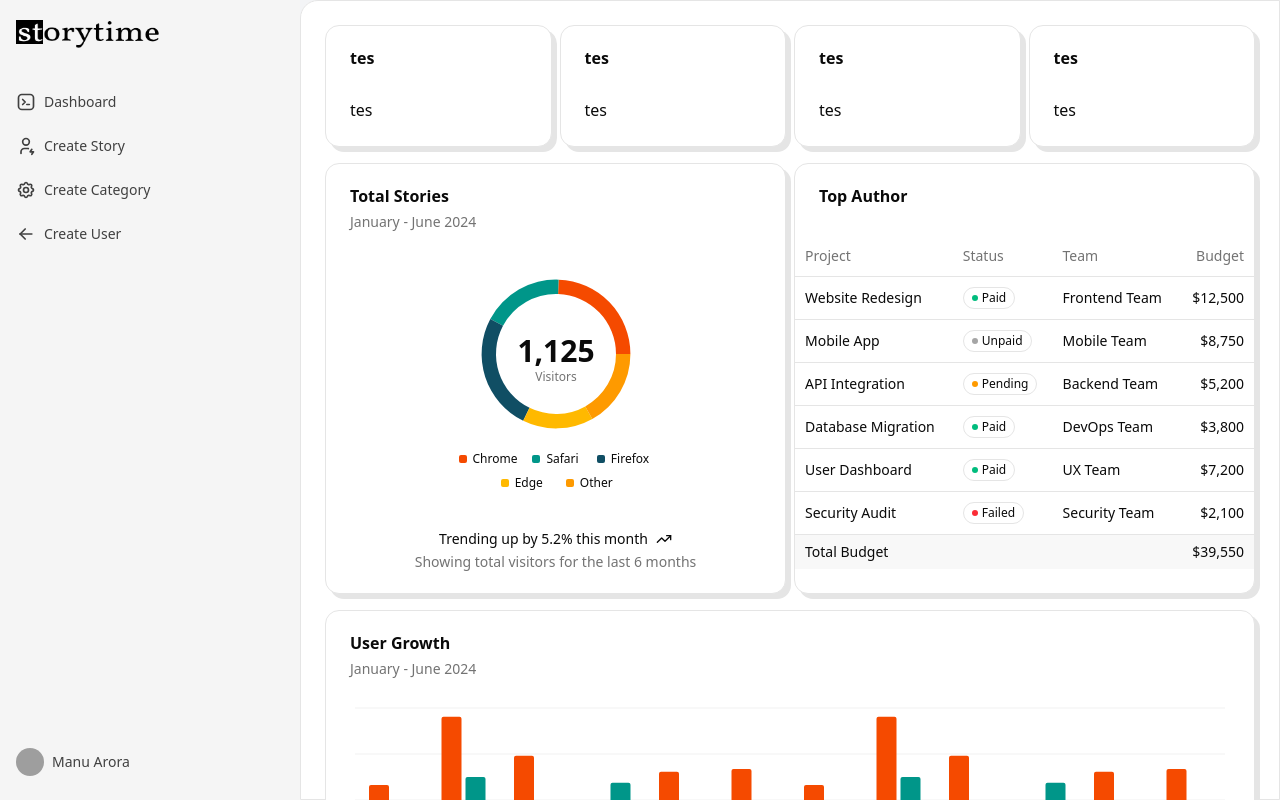
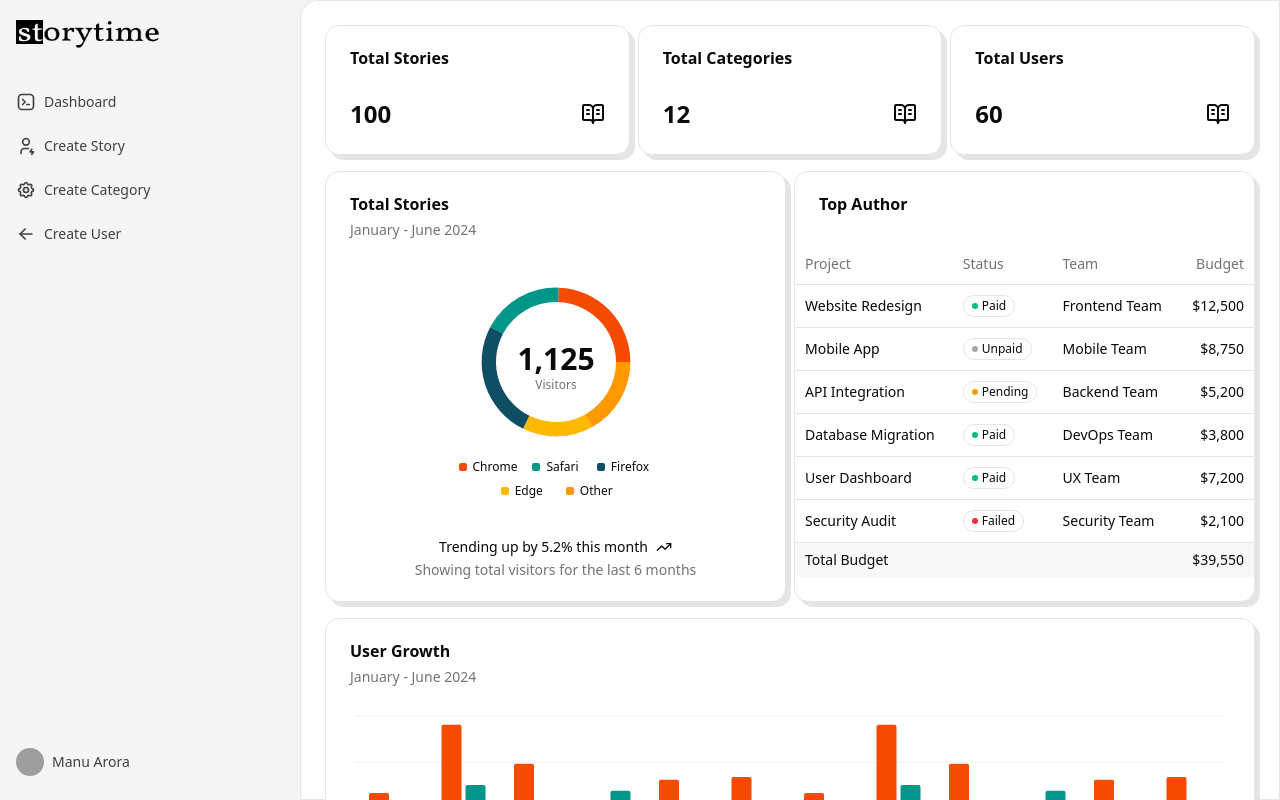
Before and after one commit to Maeeveee/storytime-admin, a Next.js app: page / in a window 1280 px wide. Built offline with nearby package versions, Linux system fonts and the light colour scheme; grey boxes are pictures that could not be loaded.

Commit message:
feat: Create initial dashboard page and a reusable statistics card component.

```diff
--- a/app/(dashboard)/page.tsx
+++ b/app/(dashboard)/page.tsx
@@ -2,14 +2,14 @@ import { CardDashbordStats } from "@/components/cards/dashboard/cardDashbordStat
 import { ChartPieDonutText } from "@/components/charts/dashboard/chartDashboardTotalStories";
 import { TableDashboardTopAuthor } from "@/components/tables/dashboard/tableDashboardTopAuthor";
 import { ChartDashboardGrowth } from "@/components/charts/dashboard/chartDashboardGrowth";
+import { BookOpenText } from "lucide-react";
 export default function DashboardPage() {
     return (
         <>
-            <div className="grid grid-cols-1 gap-2 md:grid-cols-2 lg:grid-cols-4">
-                <CardDashbordStats title="tes" content="tes" />
-                <CardDashbordStats title="tes" content="tes" />
-                <CardDashbordStats title="tes" content="tes" />
-                <CardDashbordStats title="tes" content="tes" />
+            <div className="grid grid-cols-1 gap-2 md:grid-cols-2 lg:grid-cols-3">
+                <CardDashbordStats title="Total Stories" content="100" icon={<BookOpenText />} />
+                <CardDashbordStats title="Total Categories" content="12" icon={<BookOpenText />} />
+                <CardDashbordStats title="Total Users" content="60" icon={<BookOpenText />} />
             </div>
             <div className="grid grid-cols-1 gap-2 md:grid-cols-2 lg:grid-cols-2">
                 <ChartPieDonutText />
--- a/components/cards/dashboard/cardDashbordStats.tsx
+++ b/components/cards/dashboard/cardDashbordStats.tsx
@@ -1,12 +1,21 @@
 import { Card, CardContent, CardHeader, CardTitle } from "@/components/ui/card";
 
-export const CardDashbordStats = ({ title, content }: { title: React.ReactNode; content: React.ReactNode }) => {
+export const CardDashbordStats = ({ title, content, icon }: { title: React.ReactNode; content: React.ReactNode; icon: React.ReactNode }) => {
 	return (
 		<Card>
 			<CardHeader>
 				<CardTitle>{title}</CardTitle>
 			</CardHeader>
-			<CardContent>{content}</CardContent>
+			<CardContent>
+				<div className="flex items-center justify-between">
+					<div>
+						<p className="text-2xl font-bold">{content}</p>
+					</div>
+					<div>
+						{icon}
+					</div>
+				</div>
+			</CardContent>
 		</Card>
 	);
 };
```
